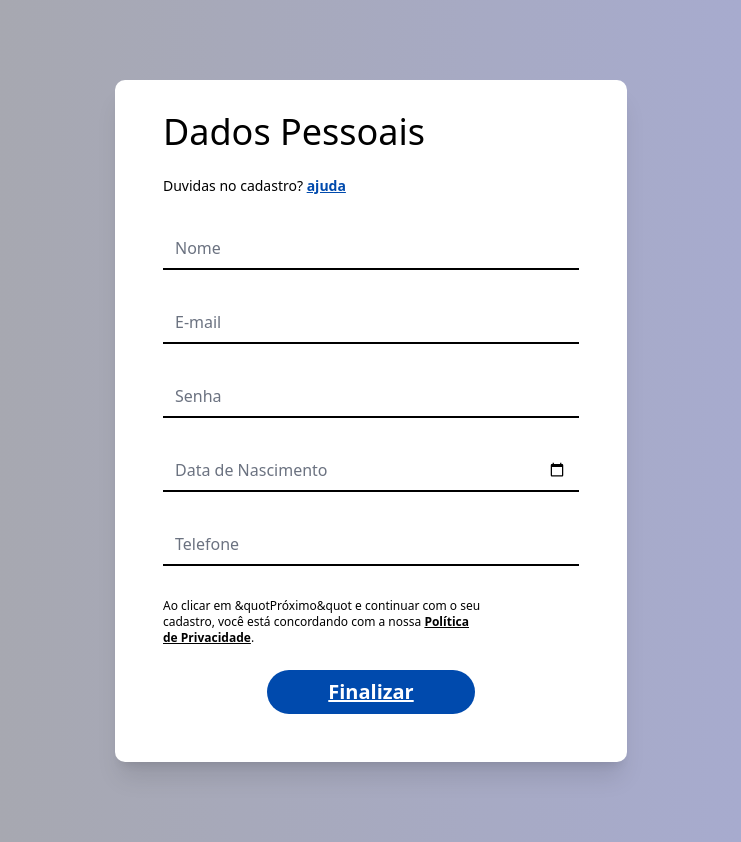
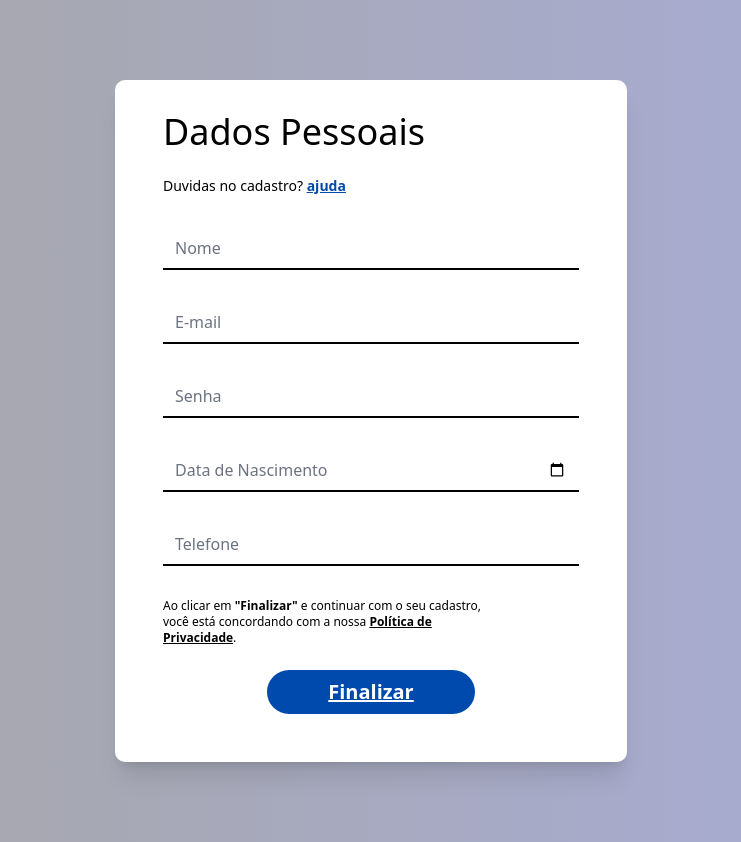
Before and after one commit to TreeSoluction/fnext-web, a Next.js app: page /investor/register in a window 1280 px wide. Shown: the whole page, without its empty margins (269-1010 px from the left). Built offline with nearby package versions, Linux system fonts and the light colour scheme; no server answers.

Commit message:
fix: fixing double quotes and terms message

```diff
--- a/src/app/investor/register/page.tsx
+++ b/src/app/investor/register/page.tsx
@@ -113,7 +113,7 @@ export default function Home() {
                 />
                 <ErrorMessage error={errors.phone} />
                 <p className="max-w-80 text-xs mt-8">
-                    Ao clicar em &quotPróximo&quot e continuar com o seu cadastro, você está concordando com a nossa <a className="text-BLACK underline font-bold" href="#">Política de Privacidade</a>.
+                    Ao clicar em <strong>&quot;Finalizar&quot;</strong> e continuar com o seu cadastro, você está concordando com a nossa <a className="text-BLACK underline font-bold" href="#">Política de Privacidade</a>.
                 </p>
                 <button className="mx-auto my-6 w-1/2 min-w-40  bg-LOW_BLUE text-white text-xl font-bold underline py-2 rounded-[25px]" type="submit">
                     Finalizar
--- a/src/app/login/page.tsx
+++ b/src/app/login/page.tsx
@@ -97,7 +97,7 @@ export default function Home() {
           Esqueceu a senha? <a className="text-LOW_BLUE underline font-bold" href="#">Recuperar</a>
         </p>
         <p className="max-w-80 text-xs mt-8">
-          Ao clicar em &quotPróximo&quot e continuar com o seu cadastro, você está concordando com a nossa <a className="text-BLACK underline font-bold" href="#">Política de Privacidade</a>.
+          Ao clicar em <strong>&quot;Entrar&quot;</strong> e continuar com o seu Login, você está concordando com a nossa <a className="text-BLACK underline font-bold" href="#">Política de Privacidade</a>.
         </p>
         <div>
           <button className="mx-auto my-6 w-1/2 min-w-30 bg-gray-400 text-white text-xl py-2 rounded-[25px]">
--- a/src/app/register/page.tsx
+++ b/src/app/register/page.tsx
@@ -123,7 +123,7 @@ export default function Home() {
         />
         <ErrorMessage error={errors.cnpj} />
         <p className="max-w-80 text-xs mt-8">
-          Ao clicar em &quotPróximo&quot e continuar com o seu cadastro, você está concordando com a nossa <a className="text-BLACK underline font-bold" href="#">Política de Privacidade</a>.
+          Ao clicar em <strong>&quot;Finalizar&quot;</strong> e continuar com o seu cadastro, você está concordando com a nossa <a className="text-BLACK underline font-bold" href="#">Política de Privacidade</a>.
         </p>
         <button className="mx-auto my-6 w-1/2 min-w-40  bg-LOW_BLUE text-white text-xl font-bold underline py-2 rounded-[25px]" type="submit">
           Finalizar
```
